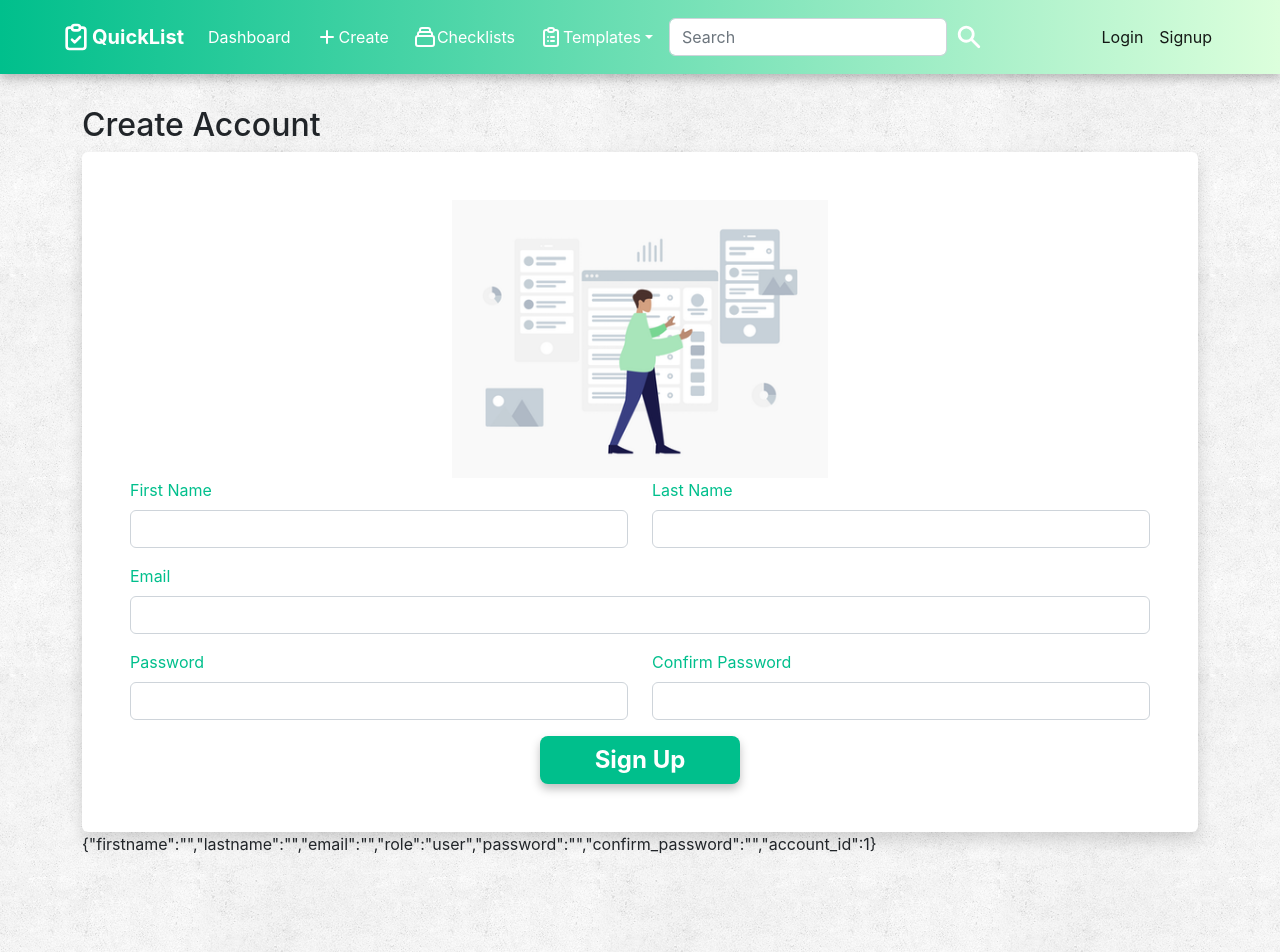
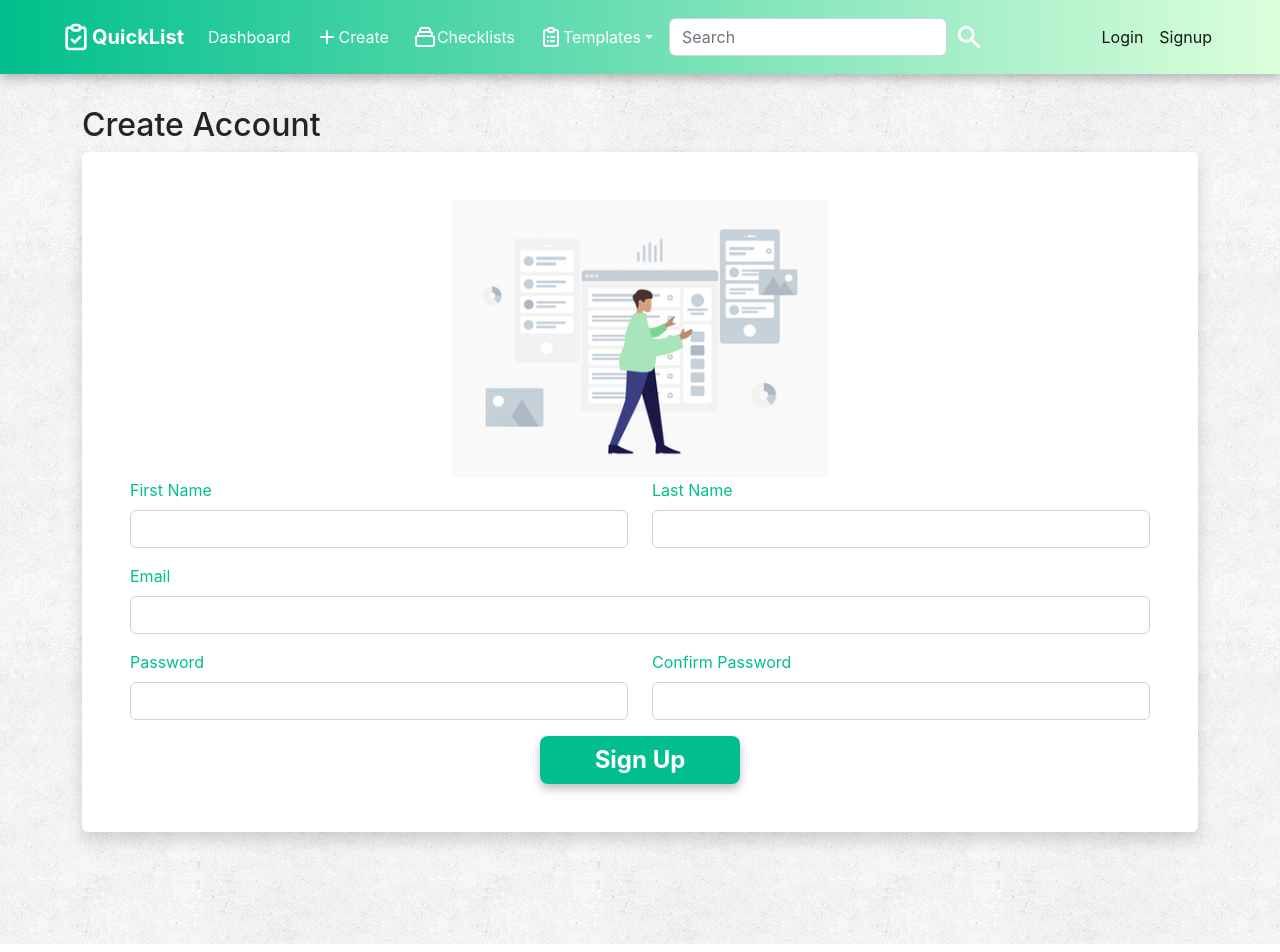
Before and after one commit to JosephThomasVasquez/rooms-frontend, a React (Create React App) app: page /user/signup in a window 1280 px wide. Shown: the top 952 px of the page. Built offline with nearby package versions, Linux system fonts and the light colour scheme.

Commit message:
Made access to edit and delete buttons to only user matching user that created template

```diff
--- a/src/checklistTemplates/ChecklistTemplates.jsx
+++ b/src/checklistTemplates/ChecklistTemplates.jsx
@@ -29,14 +29,13 @@ const ChecklistTemplates = ({ errorHandler }) => {
     };
 
     getChecklistTemplates();
-    console.log("USER USER", user);
   };
 
   useEffect(loadTemplates, [setTemplates]);
 
   const mapTemplates = templates?.map((template) => (
     <div key={template.id} className="col-12 my-2">
-      <TemplateCard template={template} />
+      <TemplateCard user={user} template={template} />
     </div>
   ));
 
--- a/src/checklistTemplates/TemplateCard.jsx
+++ b/src/checklistTemplates/TemplateCard.jsx
@@ -3,8 +3,9 @@ import { Link } from "react-router-dom";
 import dayjs from "dayjs";
 import "./template.styles.css";
 
-const TemplateCard = ({ template }) => {
+const TemplateCard = ({ user, template }) => {
   const formattedDate = dayjs(template.created_at).format("MMM DD, YYYY");
+  console.log("USER USER", user);
   return (
     <div className="card shadow">
       <div className="card-body">
@@ -20,9 +21,8 @@ const TemplateCard = ({ template }) => {
         <div className="col">{template.created_by}</div>
         <div className="col">{formattedDate}</div>
 
+        {user.email === template.created_by ? (
           <div className="col-12 d-flex mt-3">
-
-          {}
             <Link
               to={`/checklist-templates/${template.id}/edit`}
               className="template-edit-btn btn-card-fixed py-1"
@@ -33,6 +33,7 @@ const TemplateCard = ({ template }) => {
               Delete
             </button>
           </div>
+        ) : null}
       </div>
     </div>
   );
--- a/src/signup/Signup.jsx
+++ b/src/signup/Signup.jsx
@@ -180,7 +180,6 @@ const Signup = ({ admin, errorHandler }) => {
           </button>
         </div>
       </form>
-      <div>{JSON.stringify(user)}</div>
     </div>
   );
 };
```
Lines whose indentation alone changed are shown as unchanged.
